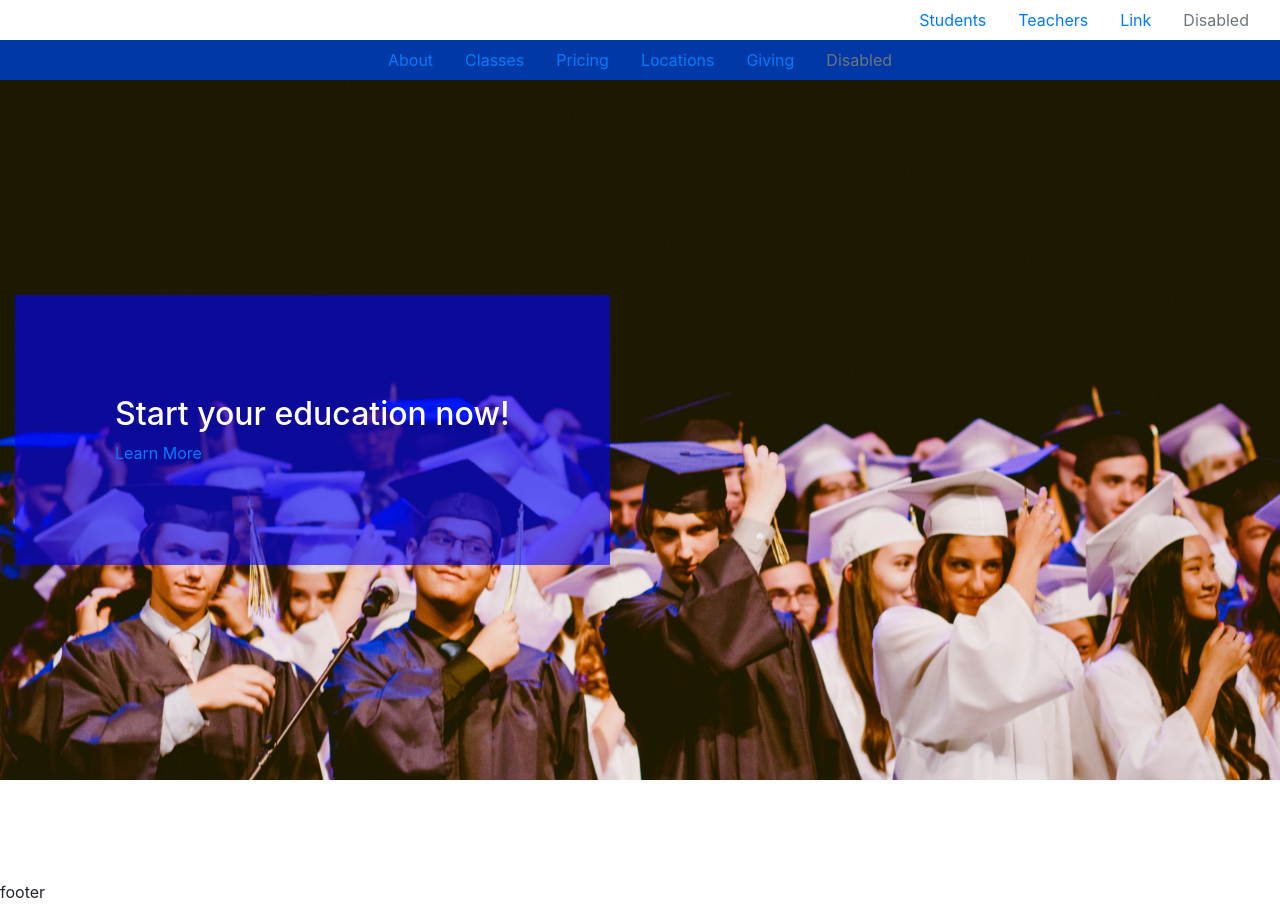
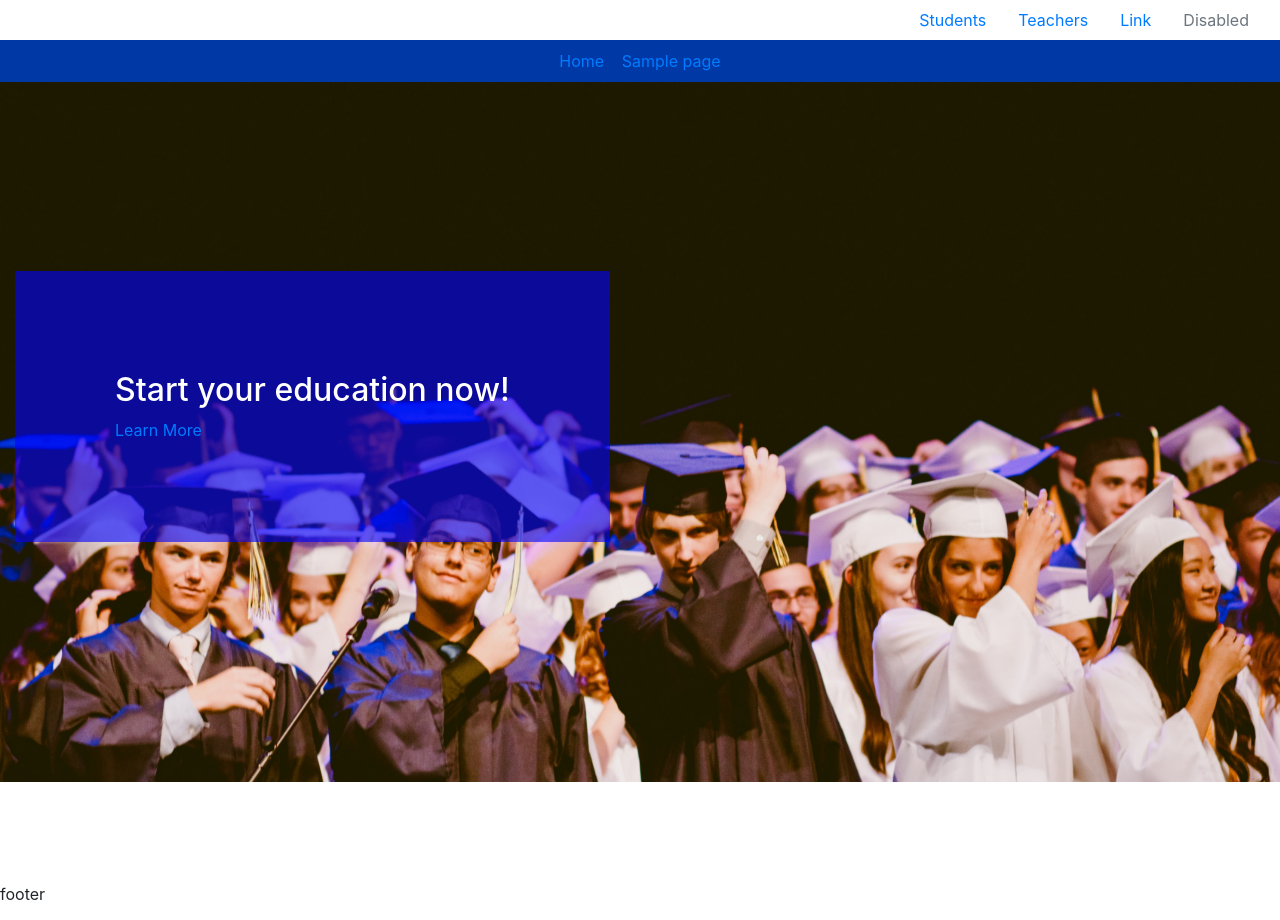
Before and after one commit to Jay-snow/super-duper-waddle, a WordPress theme: template index.php in a window 1280 px wide. Shown: the top 920 px of the page. Run offline with PHP 8.4 and a stand-in for WordPress, Linux system fonts and the light colour scheme; the site name, menu and one post (Sample post) are stand-ins, and other content is empty; some libraries are stand-ins or nearby versions.

Commit message:
Sub navigation is now functional and hooked into wp themes.

```diff
--- /dev/null
+++ b/functions.php
@@ -0,0 +1,12 @@
+<?php
+
+function register_my_menus() {
+  register_nav_menus(
+    array(
+      'header-menu' => __( 'Header Menu' ),
+      'extra-menu' => __( 'Extra Menu' )
+     )
+   );
+ }
+ add_action( 'init', 'register_my_menus' );
+ ?>
--- a/header.php
+++ b/header.php
@@ -1,17 +1,17 @@
 <!doctype html>
-<html lang="en">
+<html <?php language_attributes(); ?>>
   <head>
 
 
 
     <!-- Required meta tags -->
-    <meta charset="utf-8">
+    <meta charset="<?php bloginfo( 'charset'); ?> ">
     <meta name="viewport" content="width=device-width, initial-scale=1, shrink-to-fit=no">
 
     <!-- Bootstrap CSS -->
     <link rel="stylesheet" href="https://maxcdn.bootstrapcdn.com/bootstrap/4.0.0/css/bootstrap.min.css" integrity="sha384-Gn5384xqQ1aoWXA+058RXPxPg6fy4IWvTNh0E263XmFcJlSAwiGgFAW/dAiS6JXm" crossorigin="anonymous">
 
-    <title>Hello, world!</title>
+    <title><?php wp_title(); ?></title>
 
     <style>
         .nav-primary {
@@ -19,8 +19,23 @@
         }
 
         .justify-content-center>a.nav-link:hover {
+
+        }
+
+        .menu-navigation-container {
+            display:flex;
+        }
+        .menu-navigation-container>li {
+            list-style:none;
+            display:block;
+            padding: 0.55rem;
+
+        }
+        .menu-navigation-container>li:hover {
             background-color:white;
         }
+
+
         .hero {
             background-image:url( <?php echo get_bloginfo('template_directory'); ?>/hero2.jpg);
             height:800px;
@@ -35,7 +50,7 @@
             background-color: rgba(0,0,255,0.6);
             color:white;
             align-self:center;
-            margin-bottom:100px;
+            margin-bottom:150px;
             padding:100px;
         }
 
@@ -45,6 +60,8 @@
 
   </head>
   <body>
+
+
 
   <div class="container-fluid">
 
@@ -63,14 +80,15 @@
     <div class="row d-none d-lg-block">
         <div class="col  nav-primary">
 
-        <nav class="nav justify-content-center">
-            <a class="nav-link active" href="#">About</a>
-            <a class="nav-link" href="#">Classes</a>
-            <a class="nav-link" href="#">Pricing</a>
-            <a class="nav-link" href="#">Locations</a>
-            <a class="nav-link" href="#">Giving</a>
-            <a class="nav-link disabled" href="#" tabindex="-1" aria-disabled="true">Disabled</a>
-        </nav>
+        <?php wp_nav_menu(
+            array(
+                'theme_location' => 'header-menu',
+                'container' => 'nav',
+                'items_wrap' => '%3$s',
+                'container_class' => 'menu-navigation-container justify-content-center'
+                )
+            ); ?>
+
 
         </div>
     </div>
--- a/index.php
+++ b/index.php
@@ -1,6 +1,9 @@
   <?php get_header(); ?>
 
+
   <?php get_footer(); ?>
+
+<?php get_pages(); ?>
 
     <h1>Hello, world!</h1>
 
```
